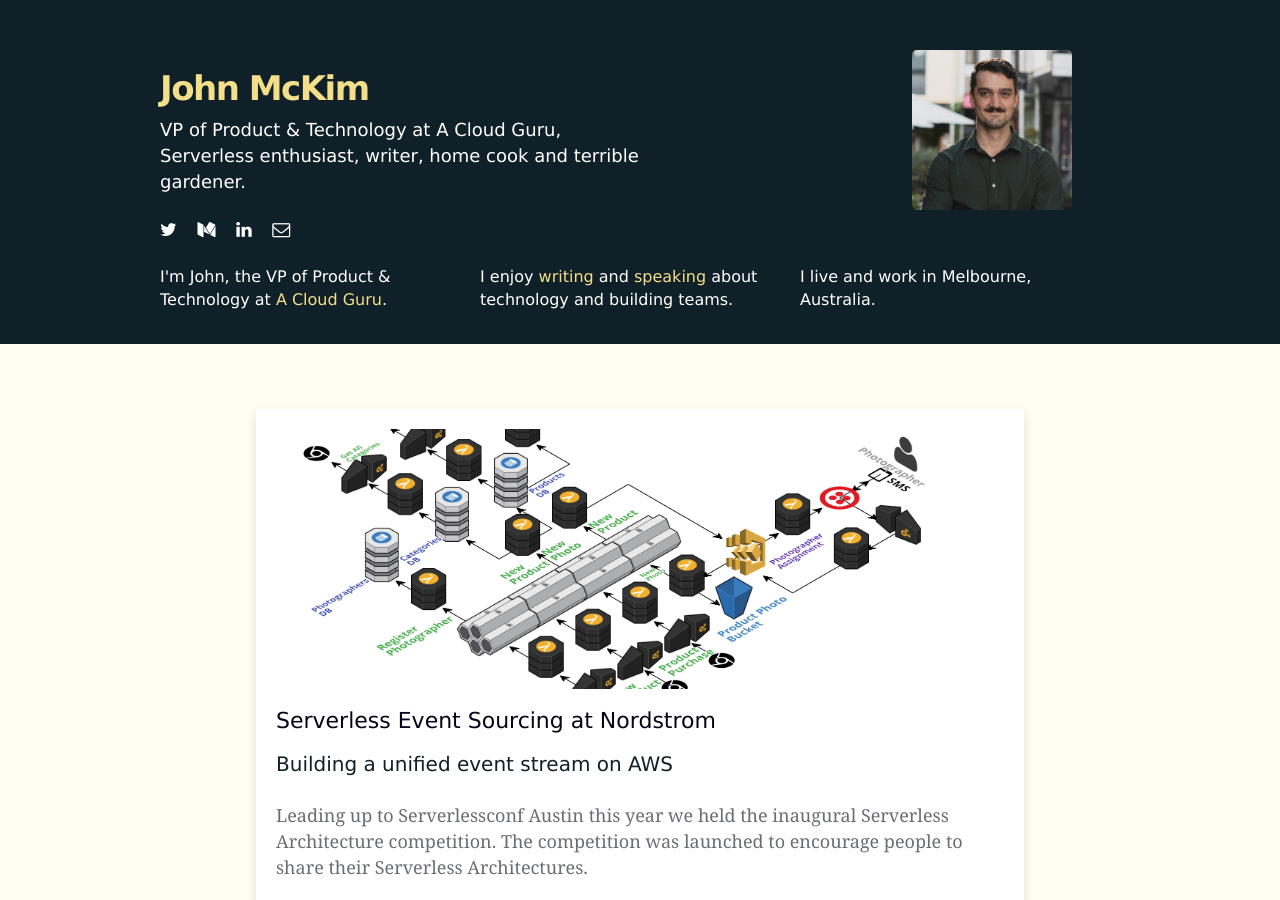
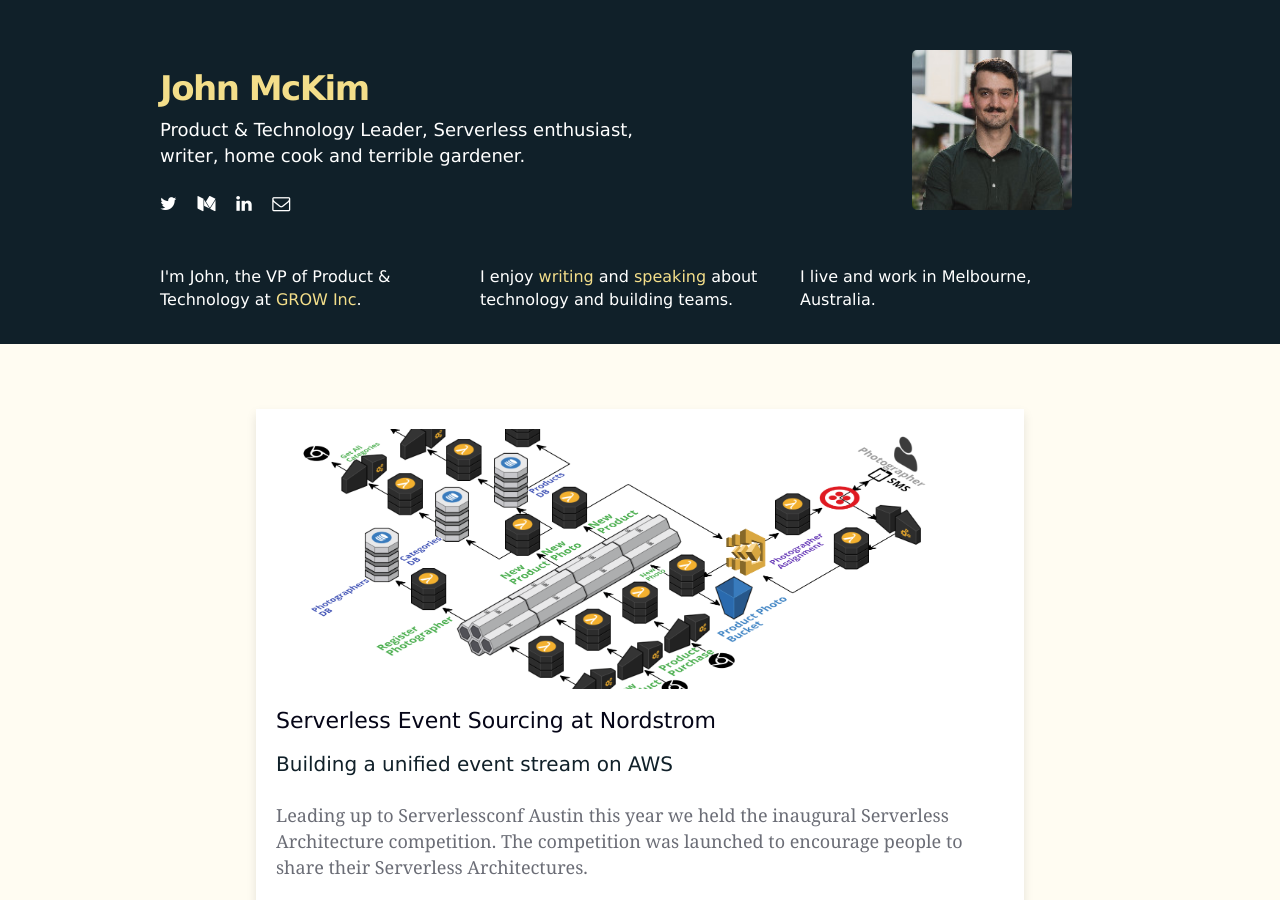
Before and after one commit to johncmckim/johncmckim.github.io, a Jekyll site: the page built from index.html, in a window 1280 px wide and 900 px high. Built offline with Jekyll 4.4.1, drawn with Linux system fonts in a browser that asks for light colours; the list of posts is cut into pages by our own code.

Commit message:
Update _config.yml

```diff
--- a/_config.yml
+++ b/_config.yml
@@ -14,11 +14,11 @@
   title: VP of Product & Technology
 
 employer:
-  name: A Cloud Guru
-  uri: https://acloud.guru
+  name: GROW Inc
+  uri: https://www.grow.inc
 
 description: >
-  VP of Product & Technology at A Cloud Guru, Serverless enthusiast, writer, home cook and terrible gardener.
+  Product & Technology Leader, Serverless enthusiast, writer, home cook and terrible gardener.
 
 baseurl: ""
 url: "https://johncmckim.me"
```
